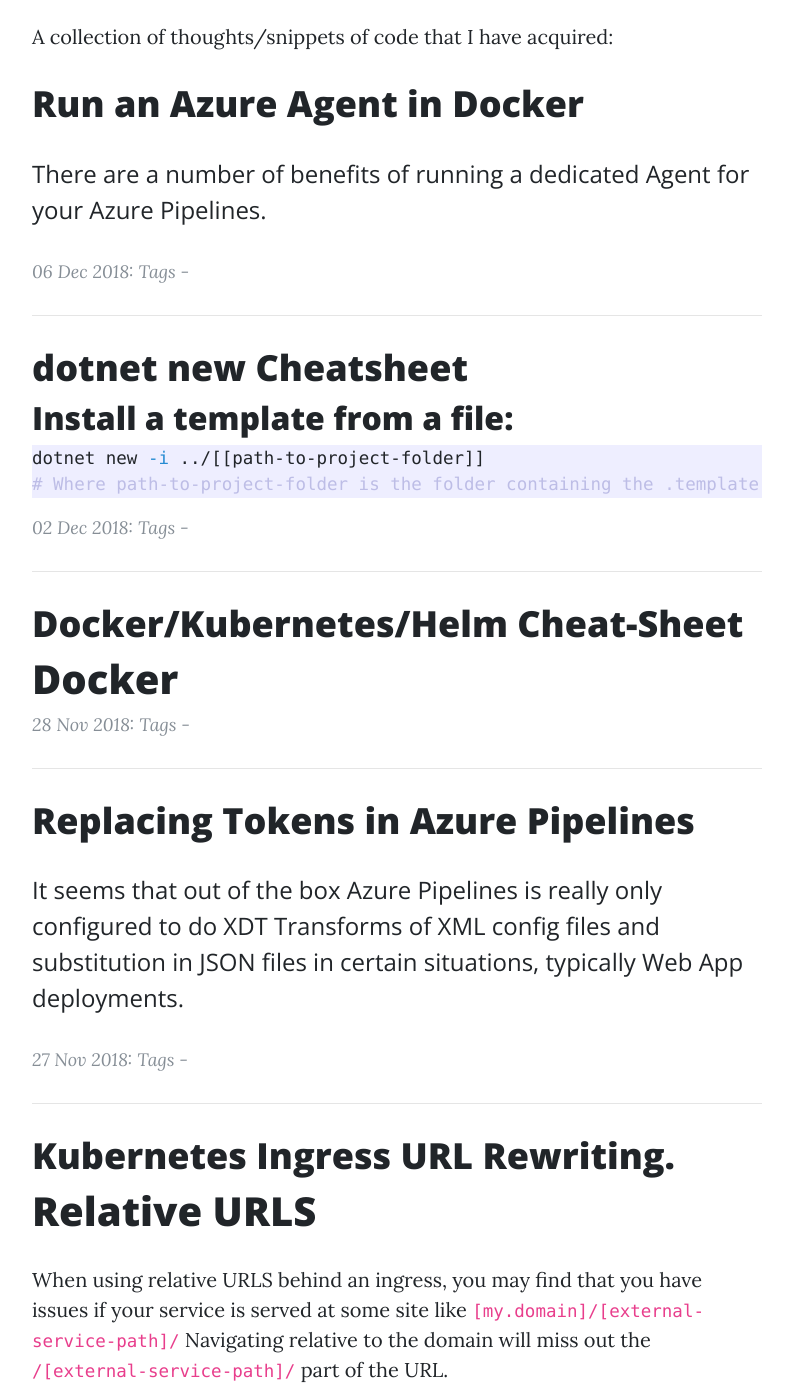
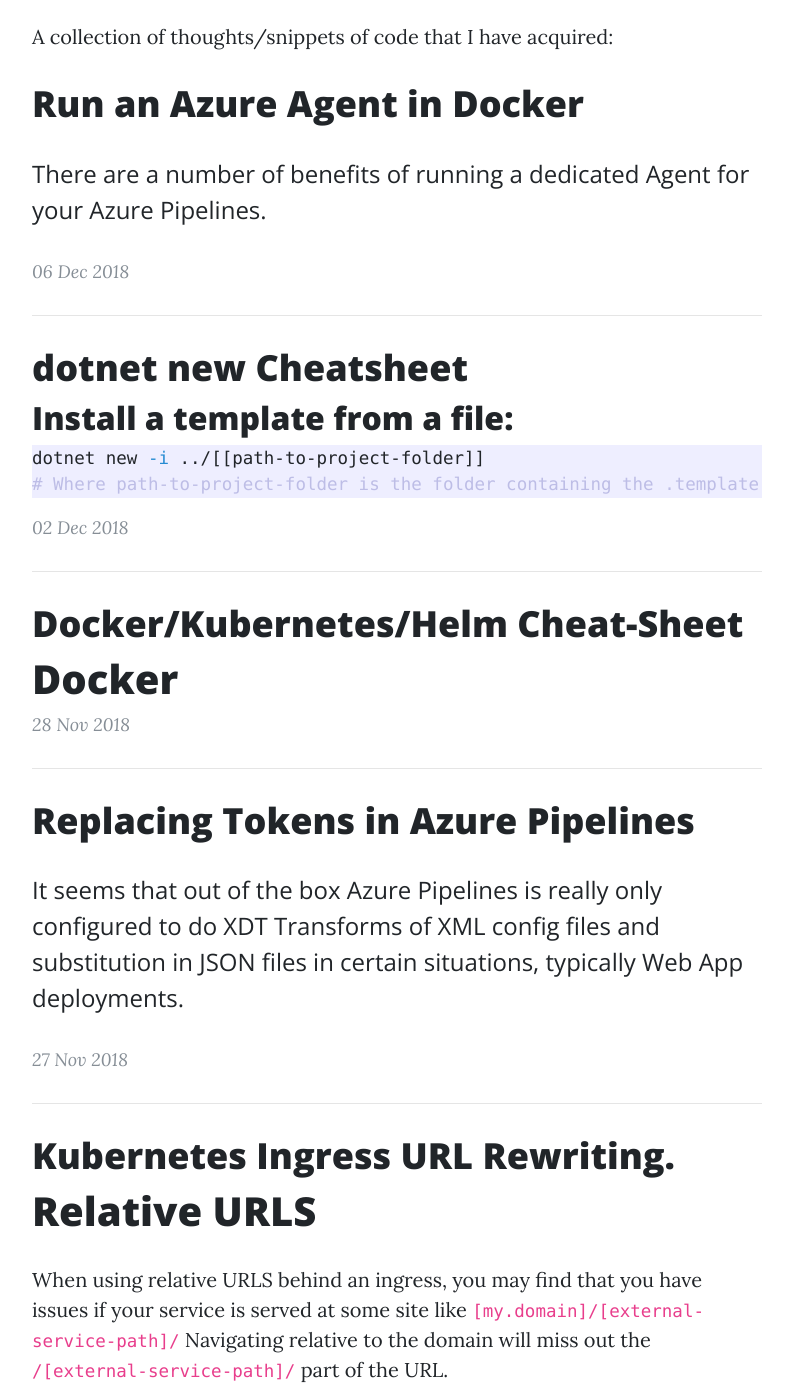
Before and after one commit to paxdev/paxdev.github.io, a Jekyll site: the page built from index.html, in a window 1280 px wide and 1400 px high, scrolled down 560 px. Shown: the whole window, without its empty margins (243-1036 px from the left). Built offline with Jekyll 4.4.1, drawn with Linux system fonts in a browser that asks for light colours; some of the changed text lies outside the part shown.

Commit message:
Update index.html

```diff
--- a/index.html
+++ b/index.html
@@ -16,11 +16,14 @@
   <h4 class="post-subtitle">{{ post.excerpt }}</h4>
   </a>
   <p class="post-meta">
-    {{ post.date | date_to_string }}: Tags -
+    {{ post.date | date_to_string }}
+     {% unless post.tags == empty %}
+    :&nbsp; <strong>Tags</strong> -
     {% for tag in post.tags %}
        {% capture tag_name %}{{ tag }}{% endcapture %}
        <a href="/tag/{{ tag_name }}"><code class="highlighter-rouge"><nobr>{{ tag_name }}</nobr></code>&nbsp;</a>
     {% endfor %}
+    {% endunless %}
   </p>
   </div>
 <hr>
```
